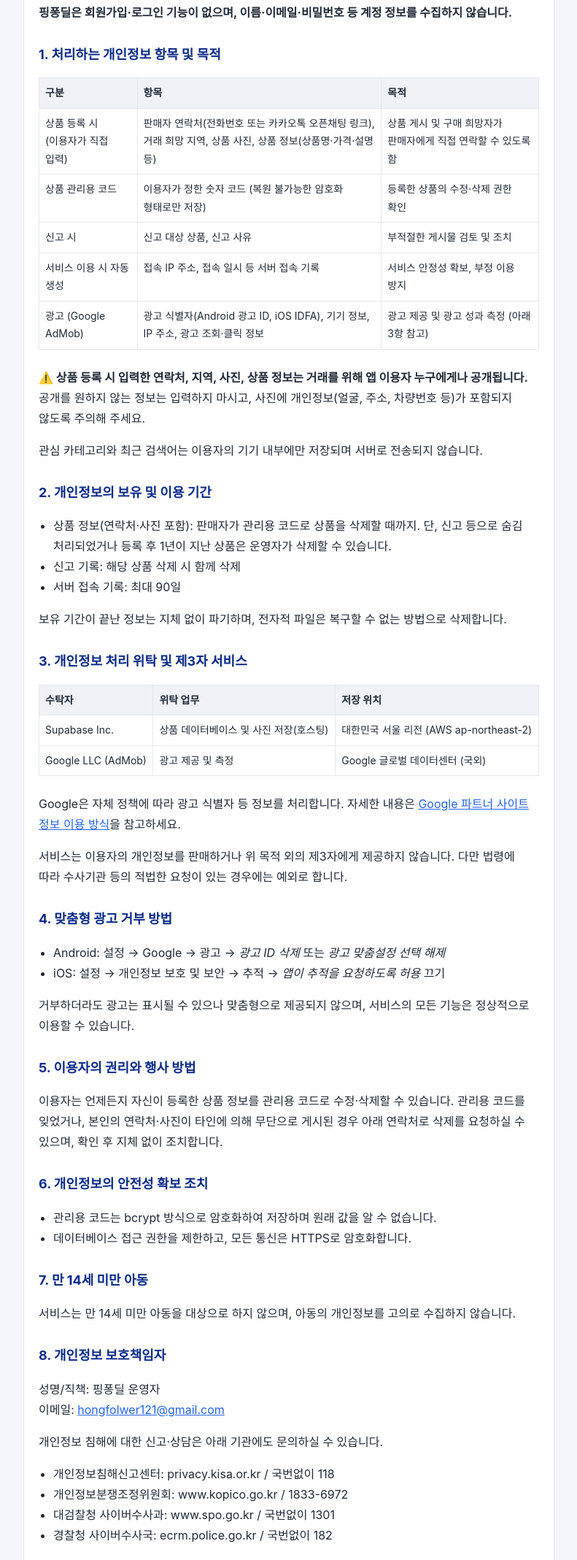
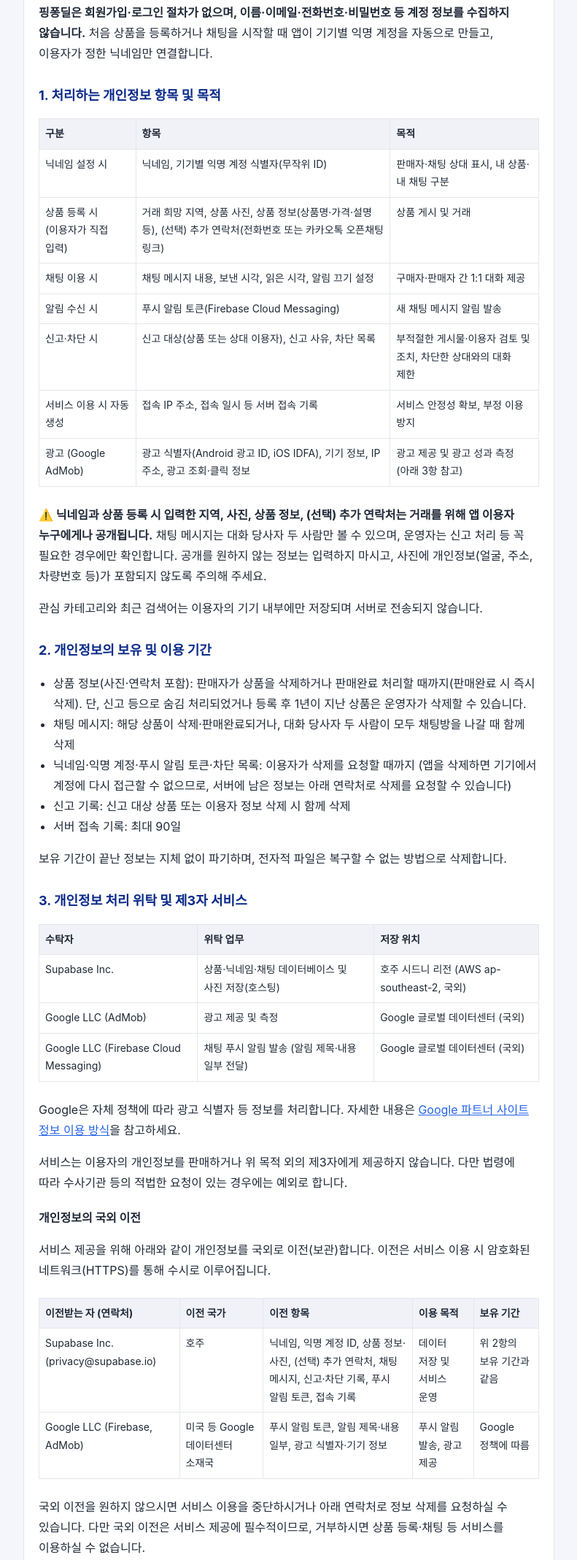
Before and after one commit to hongfolwer121-spec/hongfolwer121-spec.github.io, a plain HTML site: page privacy.html in a window 1280 px wide. Shown: the part 305-2442 px from the top of the page at 73% size, without its empty margins (244-1035 px from the left). Drawn offline with Linux system fonts and the light colour scheme.

Commit message:
개인정보처리방침·이용약관: 닉네임·채팅·푸시 알림, 서버 위치(호주) 및 국외 이전 내용 반영
Co-Authored-By: Claude Opus 5.5 <noreply@anthropic.com>
Claude-Session: https://claude.ai/code/session_015TuNEbF3HuEZSCbAsn5yb6

```diff
--- a/privacy.html
+++ b/privacy.html
@@ -7,27 +7,31 @@
 <header><div class="in"><a href="index.html"><img src="icon.png" alt="핑퐁딜"></a><div class="brand">핑퐁<b>딜</b></div></div></header>
 <main><div class="card">
 <h1>개인정보처리방침</h1>
-<p class="meta">시행일: 2026년 11월 5일</p>
+<p class="meta">시행일: 2026년 11월 13일 (이전 버전: 2026년 11월 5일)</p>
 
 <p>핑퐁딜(PINGPONG DEAL, 이하 "서비스")은 「개인정보 보호법」 등 관련 법령을 준수하며, 이용자의 개인정보를 보호하기 위해 다음과 같이 개인정보처리방침을 수립·공개합니다.</p>
-<p><strong>핑퐁딜은 회원가입·로그인 기능이 없으며, 이름·이메일·비밀번호 등 계정 정보를 수집하지 않습니다.</strong></p>
+<p><strong>핑퐁딜은 회원가입·로그인 절차가 없으며, 이름·이메일·전화번호·비밀번호 등 계정 정보를 수집하지 않습니다.</strong> 처음 상품을 등록하거나 채팅을 시작할 때 앱이 기기별 익명 계정을 자동으로 만들고, 이용자가 정한 닉네임만 연결합니다.</p>
 
 <h2>1. 처리하는 개인정보 항목 및 목적</h2>
 <div class="tbl"><table>
 <tr><th>구분</th><th>항목</th><th>목적</th></tr>
-<tr><td>상품 등록 시 (이용자가 직접 입력)</td><td>판매자 연락처(전화번호 또는 카카오톡 오픈채팅 링크), 거래 희망 지역, 상품 사진, 상품 정보(상품명·가격·설명 등)</td><td>상품 게시 및 구매 희망자가 판매자에게 직접 연락할 수 있도록 함</td></tr>
-<tr><td>상품 관리용 코드</td><td>이용자가 정한 숫자 코드 (복원 불가능한 암호화 형태로만 저장)</td><td>등록한 상품의 수정·삭제 권한 확인</td></tr>
-<tr><td>신고 시</td><td>신고 대상 상품, 신고 사유</td><td>부적절한 게시물 검토 및 조치</td></tr>
+<tr><td>닉네임 설정 시</td><td>닉네임, 기기별 익명 계정 식별자(무작위 ID)</td><td>판매자·채팅 상대 표시, 내 상품·내 채팅 구분</td></tr>
+<tr><td>상품 등록 시 (이용자가 직접 입력)</td><td>거래 희망 지역, 상품 사진, 상품 정보(상품명·가격·설명 등), (선택) 추가 연락처(전화번호 또는 카카오톡 오픈채팅 링크)</td><td>상품 게시 및 거래</td></tr>
+<tr><td>채팅 이용 시</td><td>채팅 메시지 내용, 보낸 시각, 읽은 시각, 알림 끄기 설정</td><td>구매자·판매자 간 1:1 대화 제공</td></tr>
+<tr><td>알림 수신 시</td><td>푸시 알림 토큰(Firebase Cloud Messaging)</td><td>새 채팅 메시지 알림 발송</td></tr>
+<tr><td>신고·차단 시</td><td>신고 대상(상품 또는 상대 이용자), 신고 사유, 차단 목록</td><td>부적절한 게시물·이용자 검토 및 조치, 차단한 상대와의 대화 제한</td></tr>
 <tr><td>서비스 이용 시 자동 생성</td><td>접속 IP 주소, 접속 일시 등 서버 접속 기록</td><td>서비스 안정성 확보, 부정 이용 방지</td></tr>
 <tr><td>광고 (Google AdMob)</td><td>광고 식별자(Android 광고 ID, iOS IDFA), 기기 정보, IP 주소, 광고 조회·클릭 정보</td><td>광고 제공 및 광고 성과 측정 (아래 3항 참고)</td></tr>
 </table></div>
-<p><strong>⚠️ 상품 등록 시 입력한 연락처, 지역, 사진, 상품 정보는 거래를 위해 앱 이용자 누구에게나 공개됩니다.</strong> 공개를 원하지 않는 정보는 입력하지 마시고, 사진에 개인정보(얼굴, 주소, 차량번호 등)가 포함되지 않도록 주의해 주세요.</p>
+<p><strong>⚠️ 닉네임과 상품 등록 시 입력한 지역, 사진, 상품 정보, (선택) 추가 연락처는 거래를 위해 앱 이용자 누구에게나 공개됩니다.</strong> 채팅 메시지는 대화 당사자 두 사람만 볼 수 있으며, 운영자는 신고 처리 등 꼭 필요한 경우에만 확인합니다. 공개를 원하지 않는 정보는 입력하지 마시고, 사진에 개인정보(얼굴, 주소, 차량번호 등)가 포함되지 않도록 주의해 주세요.</p>
 <p>관심 카테고리와 최근 검색어는 이용자의 기기 내부에만 저장되며 서버로 전송되지 않습니다.</p>
 
 <h2>2. 개인정보의 보유 및 이용 기간</h2>
 <ul>
-<li>상품 정보(연락처·사진 포함): 판매자가 관리용 코드로 상품을 삭제할 때까지. 단, 신고 등으로 숨김 처리되었거나 등록 후 1년이 지난 상품은 운영자가 삭제할 수 있습니다.</li>
-<li>신고 기록: 해당 상품 삭제 시 함께 삭제</li>
+<li>상품 정보(사진·연락처 포함): 판매자가 상품을 삭제하거나 판매완료 처리할 때까지(판매완료 시 즉시 삭제). 단, 신고 등으로 숨김 처리되었거나 등록 후 1년이 지난 상품은 운영자가 삭제할 수 있습니다.</li>
+<li>채팅 메시지: 해당 상품이 삭제·판매완료되거나, 대화 당사자 두 사람이 모두 채팅방을 나갈 때 함께 삭제</li>
+<li>닉네임·익명 계정·푸시 알림 토큰·차단 목록: 이용자가 삭제를 요청할 때까지 (앱을 삭제하면 기기에서 계정에 다시 접근할 수 없으므로, 서버에 남은 정보는 아래 연락처로 삭제를 요청할 수 있습니다)</li>
+<li>신고 기록: 신고 대상 상품 또는 이용자 정보 삭제 시 함께 삭제</li>
 <li>서버 접속 기록: 최대 90일</li>
 </ul>
 <p>보유 기간이 끝난 정보는 지체 없이 파기하며, 전자적 파일은 복구할 수 없는 방법으로 삭제합니다.</p>
@@ -35,11 +39,21 @@
 <h2>3. 개인정보 처리 위탁 및 제3자 서비스</h2>
 <div class="tbl"><table>
 <tr><th>수탁자</th><th>위탁 업무</th><th>저장 위치</th></tr>
-<tr><td>Supabase Inc.</td><td>상품 데이터베이스 및 사진 저장(호스팅)</td><td>대한민국 서울 리전 (AWS ap-northeast-2)</td></tr>
+<tr><td>Supabase Inc.</td><td>상품·닉네임·채팅 데이터베이스 및 사진 저장(호스팅)</td><td>호주 시드니 리전 (AWS ap-southeast-2, 국외)</td></tr>
 <tr><td>Google LLC (AdMob)</td><td>광고 제공 및 측정</td><td>Google 글로벌 데이터센터 (국외)</td></tr>
+<tr><td>Google LLC (Firebase Cloud Messaging)</td><td>채팅 푸시 알림 발송 (알림 제목·내용 일부 전달)</td><td>Google 글로벌 데이터센터 (국외)</td></tr>
 </table></div>
 <p>Google은 자체 정책에 따라 광고 식별자 등 정보를 처리합니다. 자세한 내용은 <a href="https://policies.google.com/technologies/partner-sites?hl=ko" rel="noopener">Google 파트너 사이트 정보 이용 방식</a>을 참고하세요.</p>
 <p>서비스는 이용자의 개인정보를 판매하거나 위 목적 외의 제3자에게 제공하지 않습니다. 다만 법령에 따라 수사기관 등의 적법한 요청이 있는 경우에는 예외로 합니다.</p>
+
+<h3 style="font-size:16px;margin:20px 0 6px">개인정보의 국외 이전</h3>
+<p>서비스 제공을 위해 아래와 같이 개인정보를 국외로 이전(보관)합니다. 이전은 서비스 이용 시 암호화된 네트워크(HTTPS)를 통해 수시로 이루어집니다.</p>
+<div class="tbl"><table>
+<tr><th>이전받는 자 (연락처)</th><th>이전 국가</th><th>이전 항목</th><th>이용 목적</th><th>보유 기간</th></tr>
+<tr><td>Supabase Inc. (privacy@supabase.io)</td><td>호주</td><td>닉네임, 익명 계정 ID, 상품 정보·사진, (선택) 추가 연락처, 채팅 메시지, 신고·차단 기록, 푸시 알림 토큰, 접속 기록</td><td>데이터 저장 및 서비스 운영</td><td>위 2항의 보유 기간과 같음</td></tr>
+<tr><td>Google LLC (Firebase, AdMob)</td><td>미국 등 Google 데이터센터 소재국</td><td>푸시 알림 토큰, 알림 제목·내용 일부, 광고 식별자·기기 정보</td><td>푸시 알림 발송, 광고 제공</td><td>Google 정책에 따름</td></tr>
+</table></div>
+<p>국외 이전을 원하지 않으시면 서비스 이용을 중단하시거나 아래 연락처로 정보 삭제를 요청하실 수 있습니다. 다만 국외 이전은 서비스 제공에 필수적이므로, 거부하시면 상품 등록·채팅 등 서비스를 이용하실 수 없습니다.</p>
 
 <h2>4. 맞춤형 광고 거부 방법</h2>
 <ul>
@@ -49,11 +63,12 @@
 <p>거부하더라도 광고는 표시될 수 있으나 맞춤형으로 제공되지 않으며, 서비스의 모든 기능은 정상적으로 이용할 수 있습니다.</p>
 
 <h2>5. 이용자의 권리와 행사 방법</h2>
-<p>이용자는 언제든지 자신이 등록한 상품 정보를 관리용 코드로 수정·삭제할 수 있습니다. 관리용 코드를 잊었거나, 본인의 연락처·사진이 타인에 의해 무단으로 게시된 경우 아래 연락처로 삭제를 요청하실 수 있으며, 확인 후 지체 없이 조치합니다.</p>
+<p>이용자는 언제든지 앱에서 자신이 등록한 상품을 수정·삭제하고, 채팅방을 나가 대화를 삭제하며, 닉네임을 변경할 수 있습니다. 닉네임·채팅·상품 등 내 정보 전체의 삭제를 원하거나, 앱 삭제·기기 변경으로 앱에서 직접 삭제할 수 없는 경우, 또는 본인의 연락처·사진이 타인에 의해 무단으로 게시된 경우 아래 연락처로 요청하시면 확인 후 지체 없이 삭제합니다.</p>
 
 <h2>6. 개인정보의 안전성 확보 조치</h2>
 <ul>
-<li>관리용 코드는 bcrypt 방식으로 암호화하여 저장하며 원래 값을 알 수 없습니다.</li>
+<li>채팅 메시지는 대화 당사자만 조회할 수 있도록 데이터베이스 접근 규칙(행 수준 보안)으로 제한합니다.</li>
+<li>푸시 알림 토큰은 서버에서만 사용하며 다른 이용자에게 공개되지 않습니다.</li>
 <li>데이터베이스 접근 권한을 제한하고, 모든 통신은 HTTPS로 암호화합니다.</li>
 </ul>
 
```
Also changed, not shown: terms.html (+9 -1 lines).
